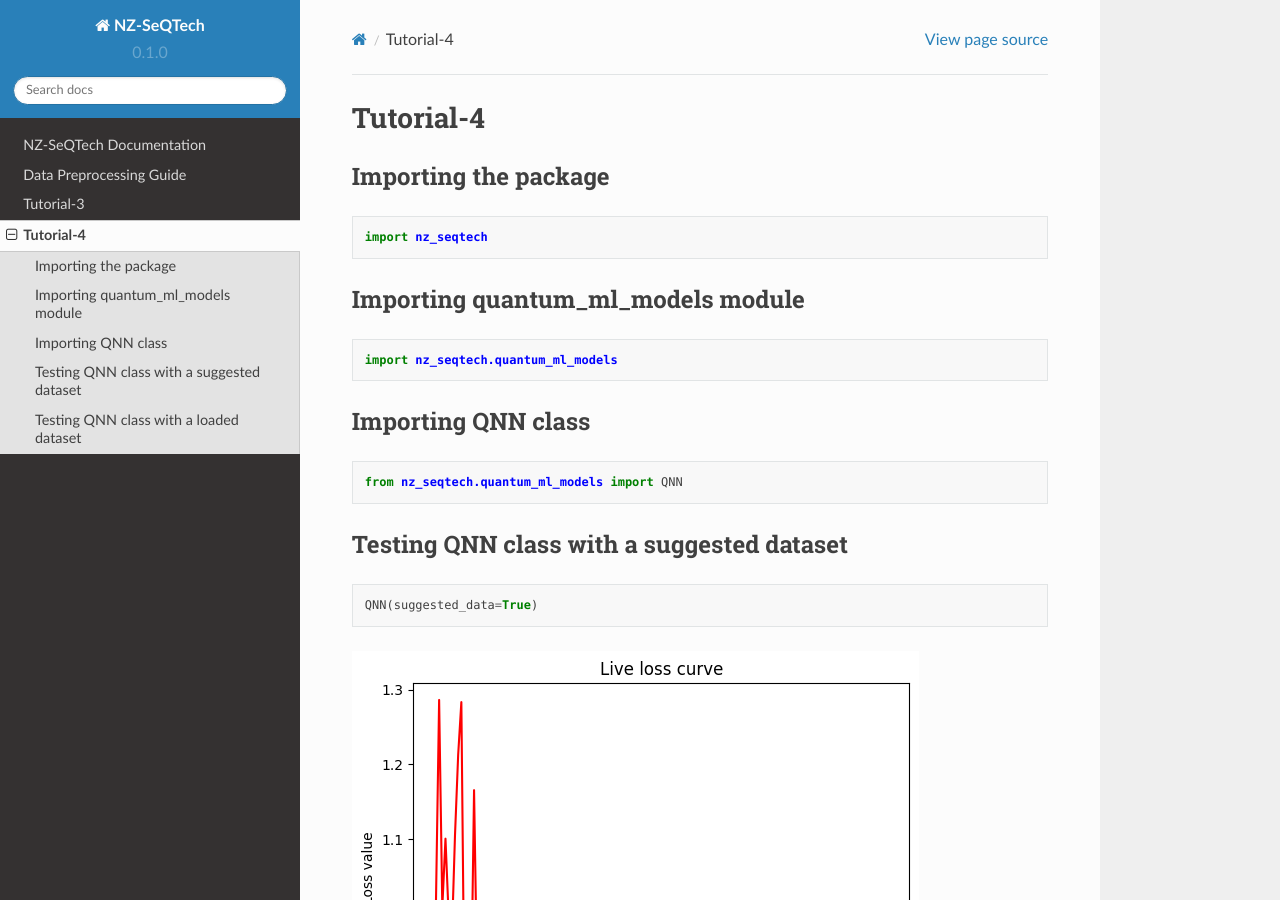
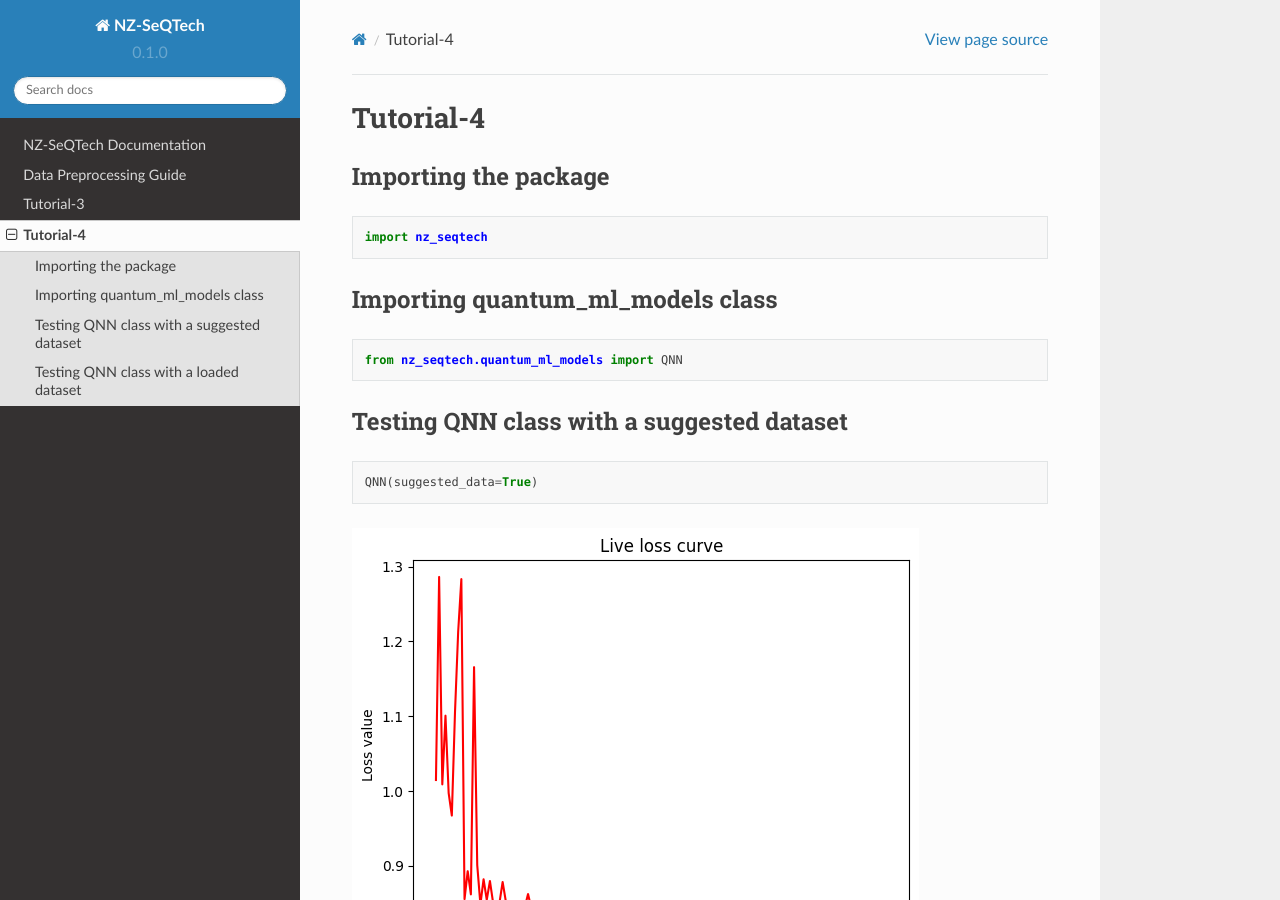
Before and after one commit to Innanov/read, a Sphinx documentation site: the page built from docs/source/tutorial4.rst, in a window 1280 px wide and 900 px high. Built offline with Sphinx 7.4.7 and the Read the Docs theme 2.0.0, drawn with Linux system fonts in a browser that asks for light colours; pages that are not in the unit, such as notebooks, are missing from menus.

Commit message:
Update tutorial4.rst

```diff
--- a/docs/source/tutorial4.rst
+++ b/docs/source/tutorial4.rst
@@ -8,14 +8,8 @@
 
     import nz_seqtech
 
-Importing quantum_ml_models module
-^^^^^^^^^^^^^^^^^^^^^^^^^^^^^^^^^^
 
-.. code:: ipython3
-
-    import nz_seqtech.quantum_ml_models
-
-Importing QNN class
+Importing quantum_ml_models class
 ^^^^^^^^^^^^^^^^^^^
 
 .. code:: ipython3
```
